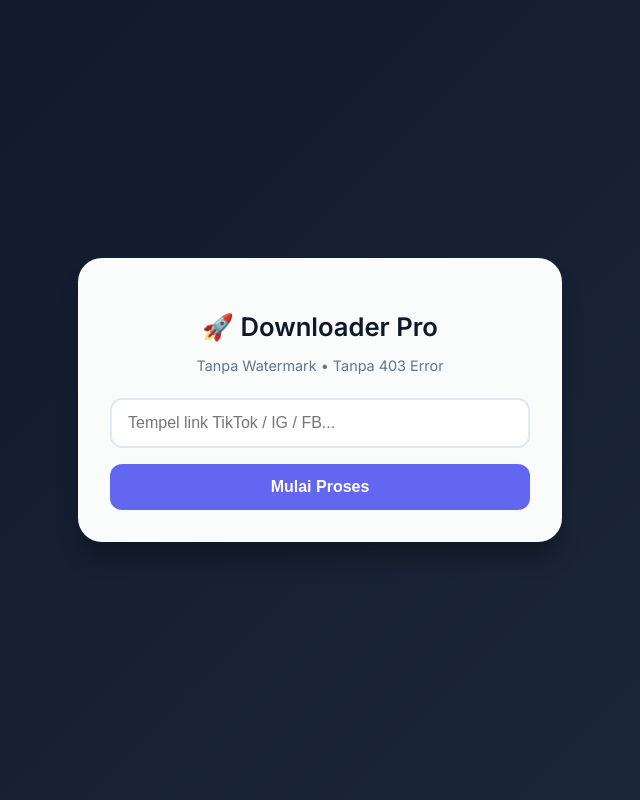
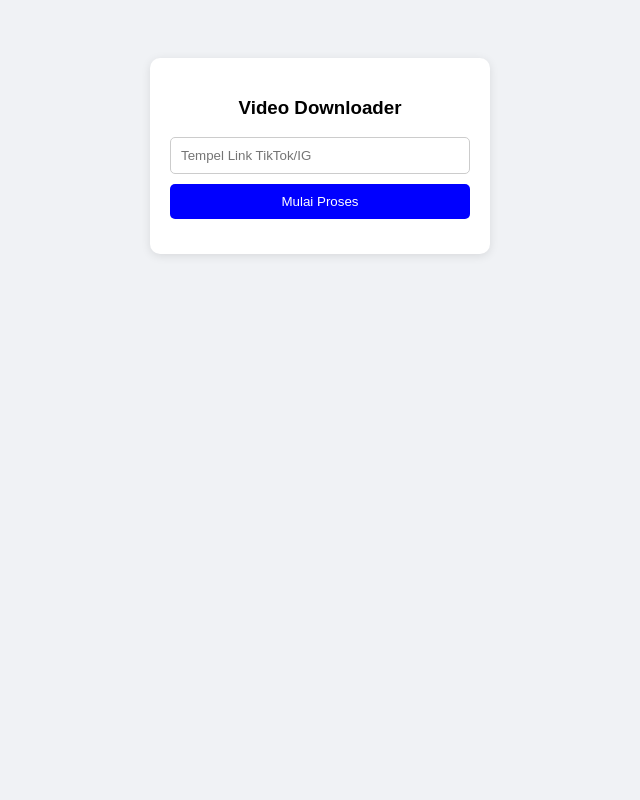
Before and after one commit to crusadealiance-ui/tikreeds, a Flask app: page / in a window 1280 px wide. Shown: the whole page, without its empty margins (320-960 px from the left). Run offline with Flask 3, Linux system fonts and the light colour scheme.

Commit message:
Update index.html

```diff
--- a/templates/index.html
+++ b/templates/index.html
@@ -1,146 +1,65 @@
 <!DOCTYPE html>
-<html lang="en">
+<html>
 <head>
-    <meta charset="UTF-8">
-    <meta name="viewport" content="width=device-width, initial-scale=1.0">
-    <title>Multi Video Downloader</title>
-    <link href="https://fonts.googleapis.com/css2?family=Inter:wght@400;600&display=swap" rel="stylesheet">
-
+    <title>Downloader Simple</title>
     <style>
-        :root {
-            --primary: #6366f1;
-            --primary-hover: #4f46e5;
-            --bg-gradient: linear-gradient(135deg, #0f172a, #1e293b);
-            --glass: rgba(255, 255, 255, 0.98);
-        }
-
-        body {
-            font-family: 'Inter', sans-serif;
-            background: var(--bg-gradient);
-            min-height: 100vh;
-            margin: 0;
-            display: flex;
-            align-items: center;
-            justify-content: center;
-            color: #1e293b;
-        }
-
-        .card {
-            background: var(--glass);
-            padding: 32px;
-            border-radius: 24px;
-            width: 90%;
-            max-width: 420px;
-            text-align: center;
-            box-shadow: 0 20px 25px -5px rgba(0, 0, 0, 0.3);
-        }
-
-        h2 { margin-bottom: 8px; font-weight: 600; font-size: 1.6rem; color: #0f172a; }
-
-        .subtitle {
-            color: #64748b;
-            font-size: 0.9rem;
-            margin-bottom: 24px;
-        }
-
-        .input-group { margin-bottom: 16px; }
-
-        input {
-            width: 100%;
-            padding: 14px 16px;
-            border-radius: 12px;
-            border: 2px solid #e2e8f0;
-            box-sizing: border-box;
-            font-size: 1rem;
-            outline: none;
-            transition: all 0.3s ease;
-        }
-
-        input:focus { border-color: var(--primary); box-shadow: 0 0 0 4px rgba(99, 102, 241, 0.1); }
-
-        button {
-            width: 100%;
-            padding: 14px;
-            border-radius: 12px;
-            border: none;
-            background: var(--primary);
-            color: white;
-            font-weight: 600;
-            font-size: 1rem;
-            cursor: pointer;
-            transition: transform 0.2s, background 0.3s;
-        }
-
-        button:hover { background: var(--primary-hover); }
-        button:active { transform: scale(0.98); }
-        button:disabled { background: #cbd5e1; cursor: not-allowed; }
-
-        #status {
-            display: none;
-            margin-top: 16px;
-            font-size: 0.9rem;
-            font-weight: 600;
-        }
-
-        .loader { color: var(--primary); }
-        .error { color: #ef4444; }
-
-        #result {
-            display: none;
-            margin-top: 24px;
-            animation: fadeIn 0.4s ease-out;
-        }
-
-        @keyframes fadeIn {
-            from { opacity: 0; transform: translateY(10px); }
-            to { opacity: 1; transform: translateY(0); }
-        }
-
-        .btn-download {
-            background: #10b981;
-            text-decoration: none;
-            display: block;
-            margin-top: 10px;
-        }
-
-        .btn-download:hover { background: #059669; }
-
-        .info-box {
-            background: #f1f5f9;
-            padding: 12px;
-            border-radius: 10px;
-            font-size: 0.85rem;
-            color: #475569;
-            margin-bottom: 15px;
-        }
+        body { font-family: sans-serif; display: flex; justify-content: center; padding-top: 50px; background: #f0f2f5; }
+        .box { background: white; padding: 20px; border-radius: 10px; box-shadow: 0 2px 10px rgba(0,0,0,0.1); width: 300px; text-align: center; }
+        input { width: 100%; padding: 10px; margin-bottom: 10px; box-sizing: border-box; border: 1px solid #ccc; border-radius: 5px; }
+        button { width: 100%; padding: 10px; background: blue; color: white; border: none; border-radius: 5px; cursor: pointer; }
+        button:disabled { background: gray; }
+        #pesan { margin-top: 15px; font-size: 14px; color: blue; }
     </style>
 </head>
 <body>
 
-<div class="card">
-    <h2>🚀 Downloader Pro</h2>
-    <p class="subtitle">Tanpa Watermark • Tanpa 403 Error</p>
+<div class="box">
+    <h3>Video Downloader</h3>
+    <input type="text" id="linkVideo" placeholder="Tempel Link TikTok/IG">
 
-    <div class="input-group">
-        <input type="text" id="urlInput" placeholder="Tempel link TikTok / IG / FB...">
-    </div>
+    <button id="tombolKlik" onclick="prosesData()">Mulai Proses</button>
 
-    <button onclick="downloadVideo()" id="mainBtn">Mulai Proses</button>
-
-    <div id="status"></div>
-
-    <div id="result">
-        <div class="info-box">
-            ✅ Video berhasil disiapkan!
-        </div>
-        <a id="downloadLink" href="#" target="_blank" style="text-decoration: none;">
-            <button class="btn-download">Simpan Video ke Galeri</button>
-        </a>
-    </div>
+    <div id="pesan"></div>
 </div>
 
 <script>
-async function downloadVideo() {
-    const urlInput = document.getElementById("urlInput").value;
-    const mainBtn = document.getElementById("mainBtn");
-    const
+async function prosesData() {
+    const inputUser = document.getElementById("linkVideo").value;
+    const tombol = document.getElementById("tombolKlik");
+    const status = document.getElementById("pesan");
+
+    if (!inputUser) {
+        alert("Isi dulu linknya!");
+        return;
+    }
+
+    // Tampilkan status loading
+    tombol.disabled = true;
+    status.innerText = "Sabar, lagi diproses...";
+
+    try {
+        // Ambil data dari API Cobalt
+        const respon = await fetch("https://api.cobalt.tools/api/json", {
+            method: "POST",
+            headers: { "Content-Type": "application/json", "Accept": "application/json" },
+            body: JSON.stringify({ url: inputUser })
+        });
+
+        const hasil = await respon.json();
+
+        if (hasil.url) {
+            // Jika berhasil, ganti tulisan jadi link download
+            status.innerHTML = `<a href="${hasil.url}" target="_blank" style="font-weight:bold; color:green;">KLIK DI SINI UNTUK DOWNLOAD</a>`;
+        } else {
+            status.innerText = "Gagal mengambil video. Coba link lain.";
+        }
+    } catch (error) {
+        status.innerText = "Error: Koneksi bermasalah.";
+    } finally {
+        tombol.disabled = false;
+    }
+}
+</script>
+
+</body>
+</html>
```
